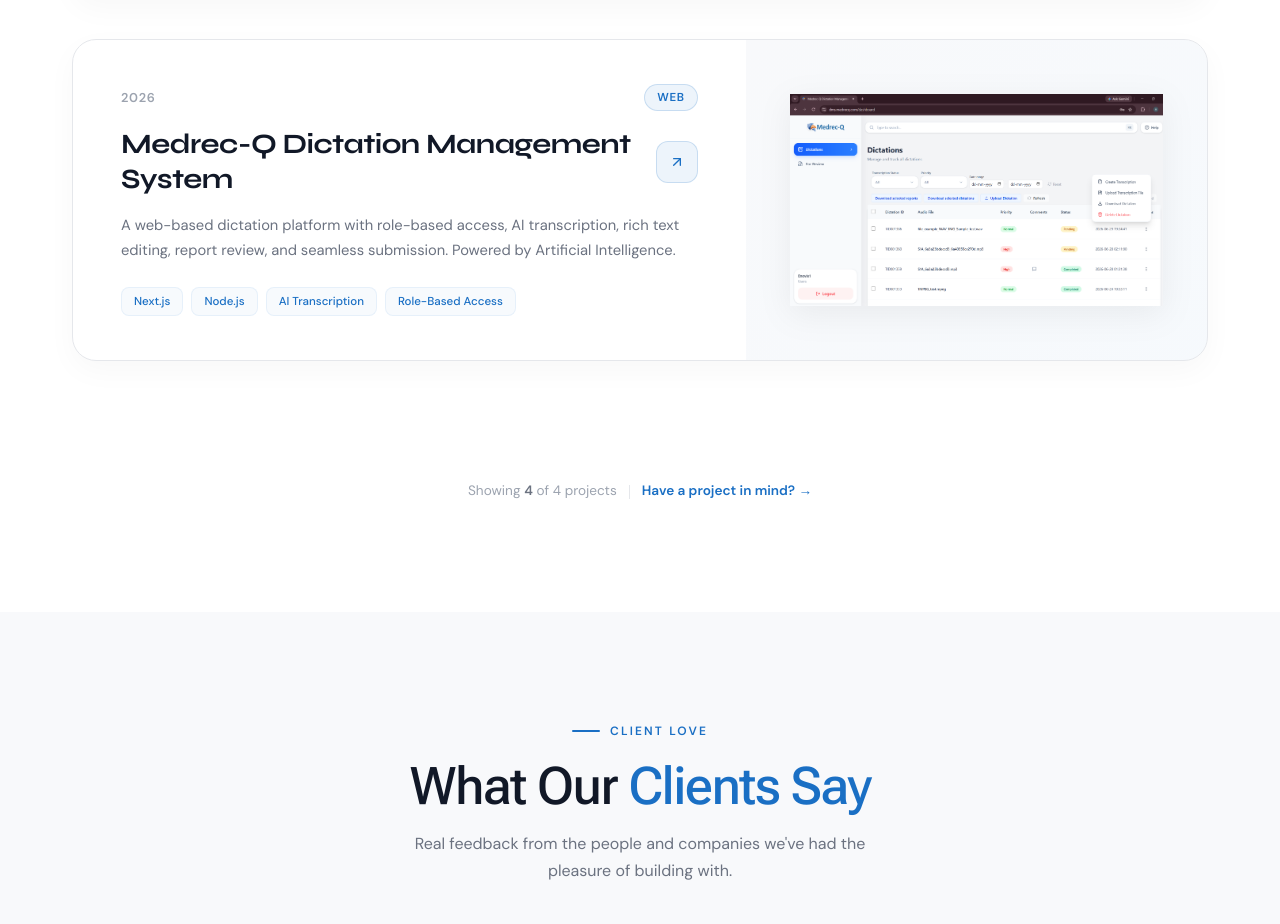
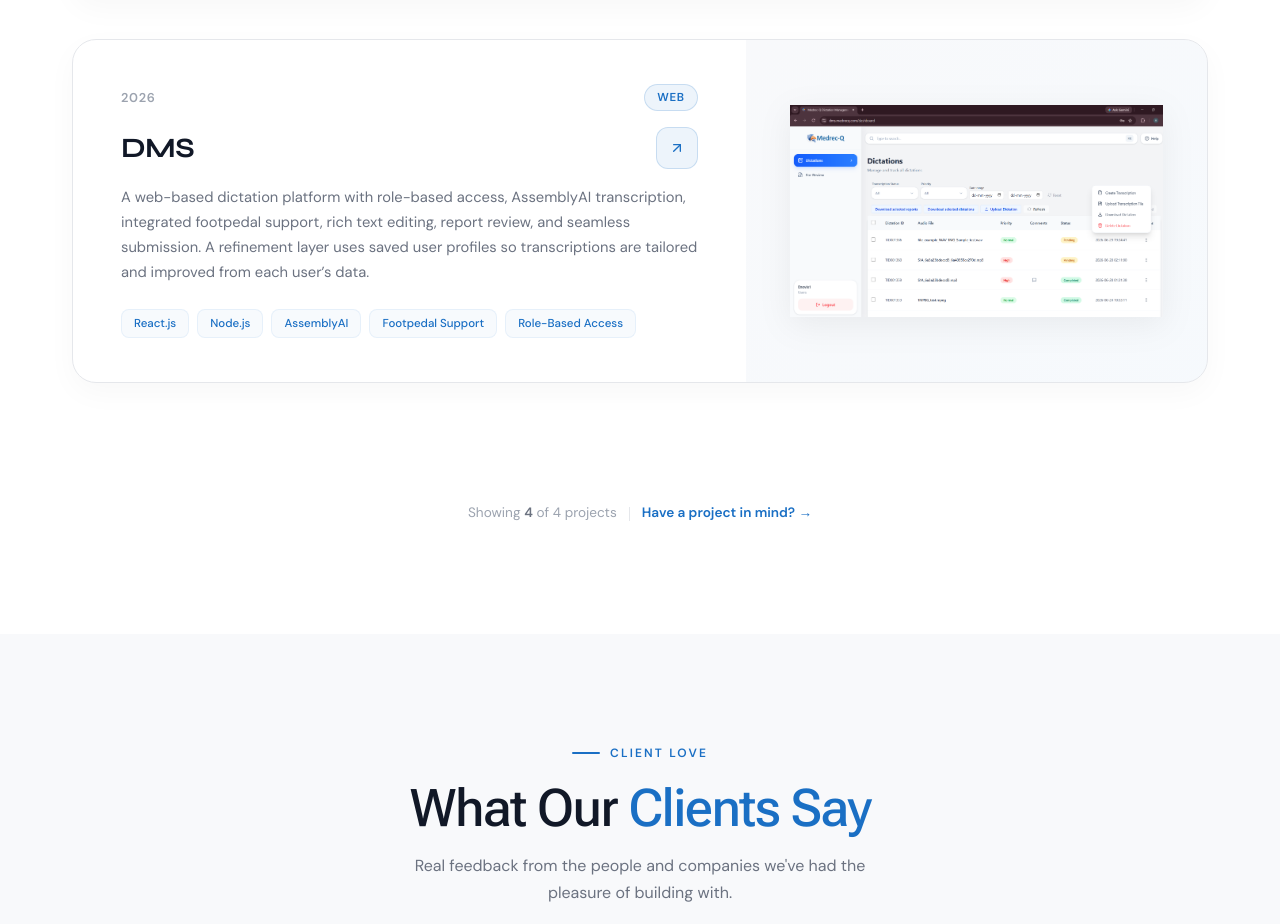
Before and after one commit to ananthu-dev224/enovix, a Next.js app: page / in a window 1280 px wide. Shown: the part 4060-4984 px from the top of the page. Built offline with nearby package versions, Linux system fonts and the light colour scheme.

Commit message:
feat:text edit

```diff
--- a/components/Works.tsx
+++ b/components/Works.tsx
@@ -50,11 +50,11 @@ const projects = [
   },
   {
     id: 5,
-    title: 'Medrec-Q Dictation Management System',
+    title: 'DMS',
     category: 'Web',
-    tags: ['Next.js', 'Node.js', 'AI Transcription', 'Role-Based Access'],
+    tags: ['React.js', 'Node.js', 'AssemblyAI', 'Footpedal Support', 'Role-Based Access'],
     description:
-      'A web-based dictation platform with role-based access, AI transcription, rich text editing, report review, and seamless submission. Powered by Artificial Intelligence.',
+      'A web-based dictation platform with role-based access, AssemblyAI transcription, integrated footpedal support, rich text editing, report review, and seamless submission. A refinement layer uses saved user profiles so transcriptions are tailored and improved from each user’s data.',
     year: '2026',
     image: '/dms.png',
     imageWidth: 1883,
```
